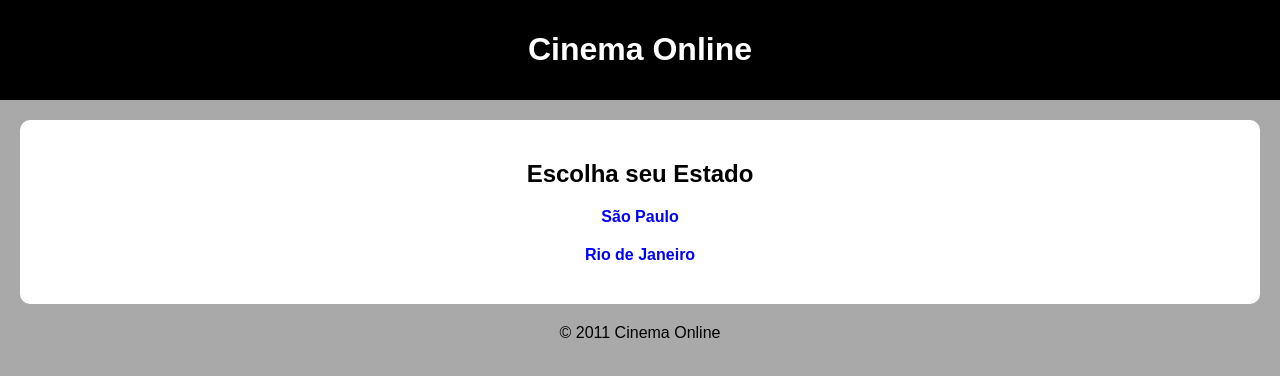
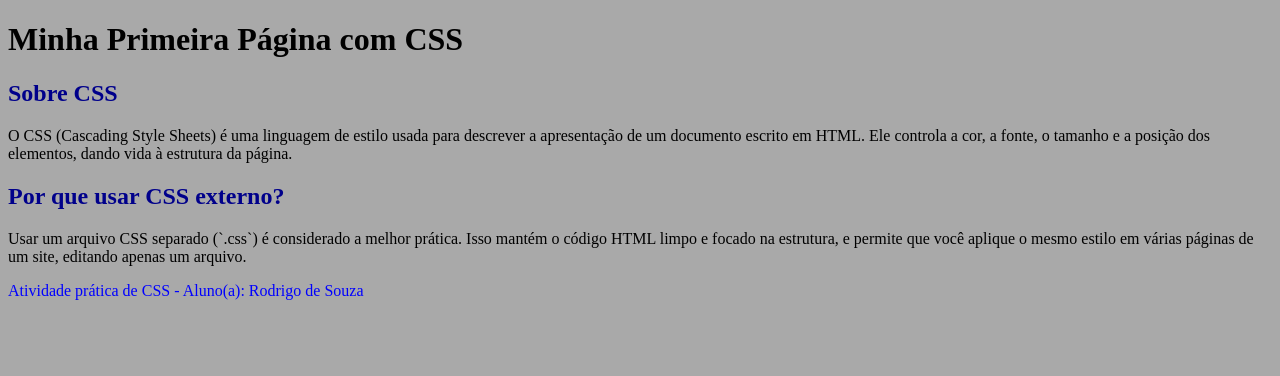
Before and after one commit to Rodri725/minhaaulacss, a plain HTML site: page index.html in a window 1280 px wide. Drawn offline with Linux system fonts and the light colour scheme.

Commit message:
Add files via upload

```diff
--- a/index.html
+++ b/index.html
@@ -3,25 +3,35 @@
 <head>
 <meta charset="UTF-8">
 <meta name="viewport" content="width=device-width, initial-scale=1.0">
-    <title>Cinema Online</title>
-    <link rel="icon" href="imagens/logocinemark.svg">
-    <link rel="stylesheet" href="styles.css">
+<title>Minha Página de Estilo</title>
 </head>
 <body>
 <header>
-        <h1>Cinema Online</h1>
+<h1>Minha Primeira Página com CSS</h1>
+  <link rel="stylesheet" href="pagina.css">
 </header>
 <main>
 <section>
-            <h2>Escolha seu Estado</h2>
-            <ul>
-                <li><a href="sp.html">São Paulo</a></li>
-                <li><a href="rj.html">Rio de Janeiro</a></li>
-            </ul>
+<h2>Sobre CSS</h2>
+<p>
+O CSS (Cascading Style Sheets) é uma linguagem de estilo usada para
+descrever a apresentação de um documento escrito em HTML.
+Ele controla a cor, a fonte, o tamanho e a posição dos elementos, dando
+vida à estrutura da página.
+</p>
+</section>
+<section>
+<h2>Por que usar CSS externo?</h2>
+<p>
+Usar um arquivo CSS separado (`.css`) é considerado a melhor prática.
+Isso mantém o código HTML limpo e focado na estrutura, e permite que
+você aplique o mesmo estilo em várias páginas de um site, editando apenas um
+arquivo.
+</p>
 </section>
 </main>
 <footer>
-        <p>&copy; 2011 Cinema Online</p>
+<p>Atividade prática de CSS - Aluno(a): Rodrigo de Souza</p>
 </footer>
 </body>
 </html>
--- /dev/null
+++ b/pagina.css
@@ -0,0 +1,16 @@
+footer {
+    color:blue;
+}
+
+h2{
+    color: darkblue
+}
+
+body{
+    background-color:darkgray;
+}
+.aulacss{
+    background-color: blue;
+    color: chocolate;
+
+}
--- a/styles.css
+++ /dev/null
@@ -1,33 +0,0 @@
-body {
-    font-family: arial;
-    text-align: center;
-    background-color:darkgray;
-    margin: 0;
-    padding:0;
-}
-header {
-    background-color: black;
-    color:white;
-    padding: 10px;
-}
-a {
-    color:blue;
-    text-decoration: none;
-    font-weight: bold;
-}
-a:hover {
-    color:red;
-}
-section {
-    margin: 20px;
-    padding:20px;
-    background-color:white;
-    border-radius: 10px;
-}
-ul {
-    list-style-type: none;
-    padding: 0px;
-}
-li {
-    margin-bottom: 20px;
-}
```
Lines whose indentation alone changed are shown as unchanged.
